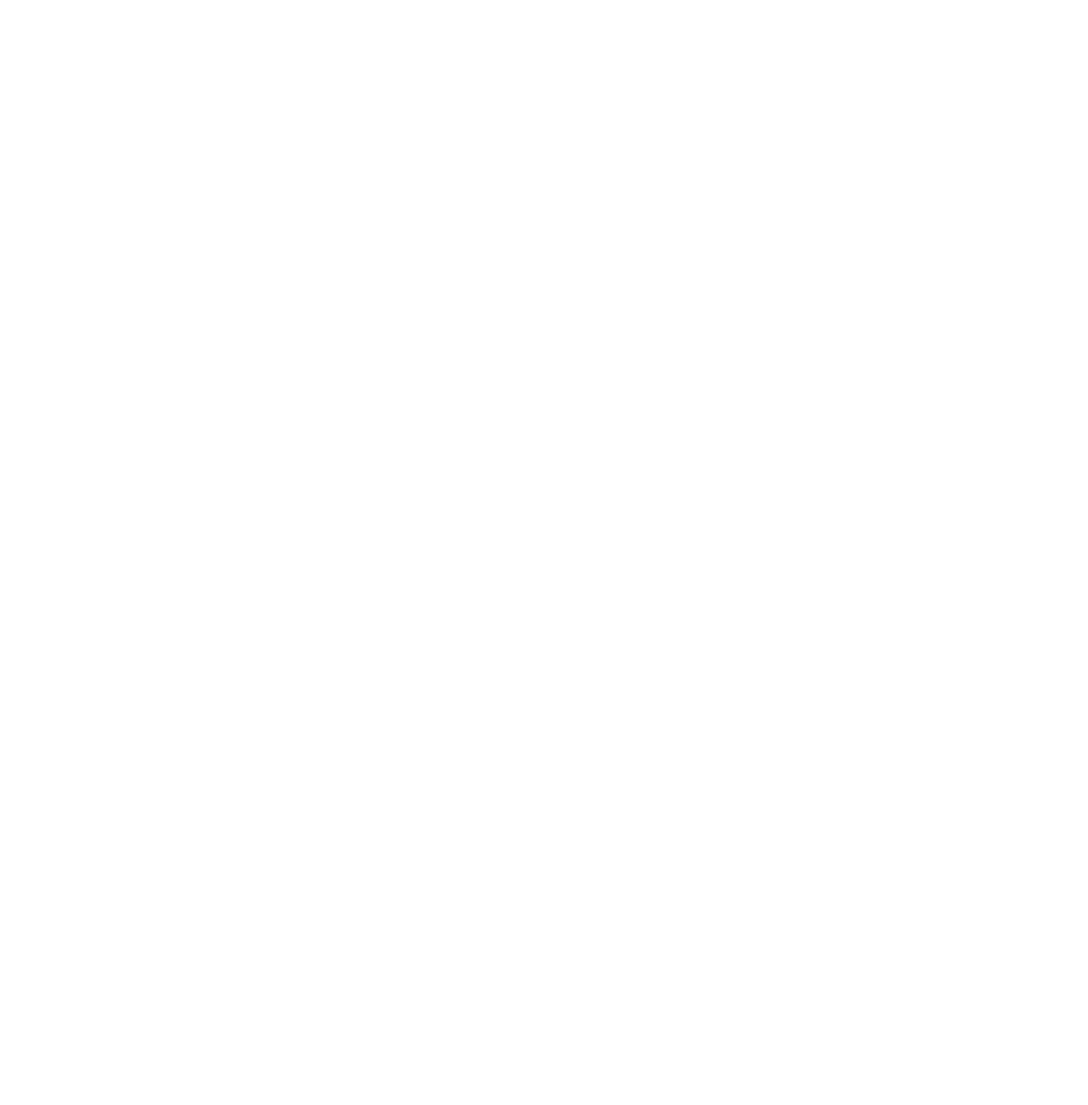
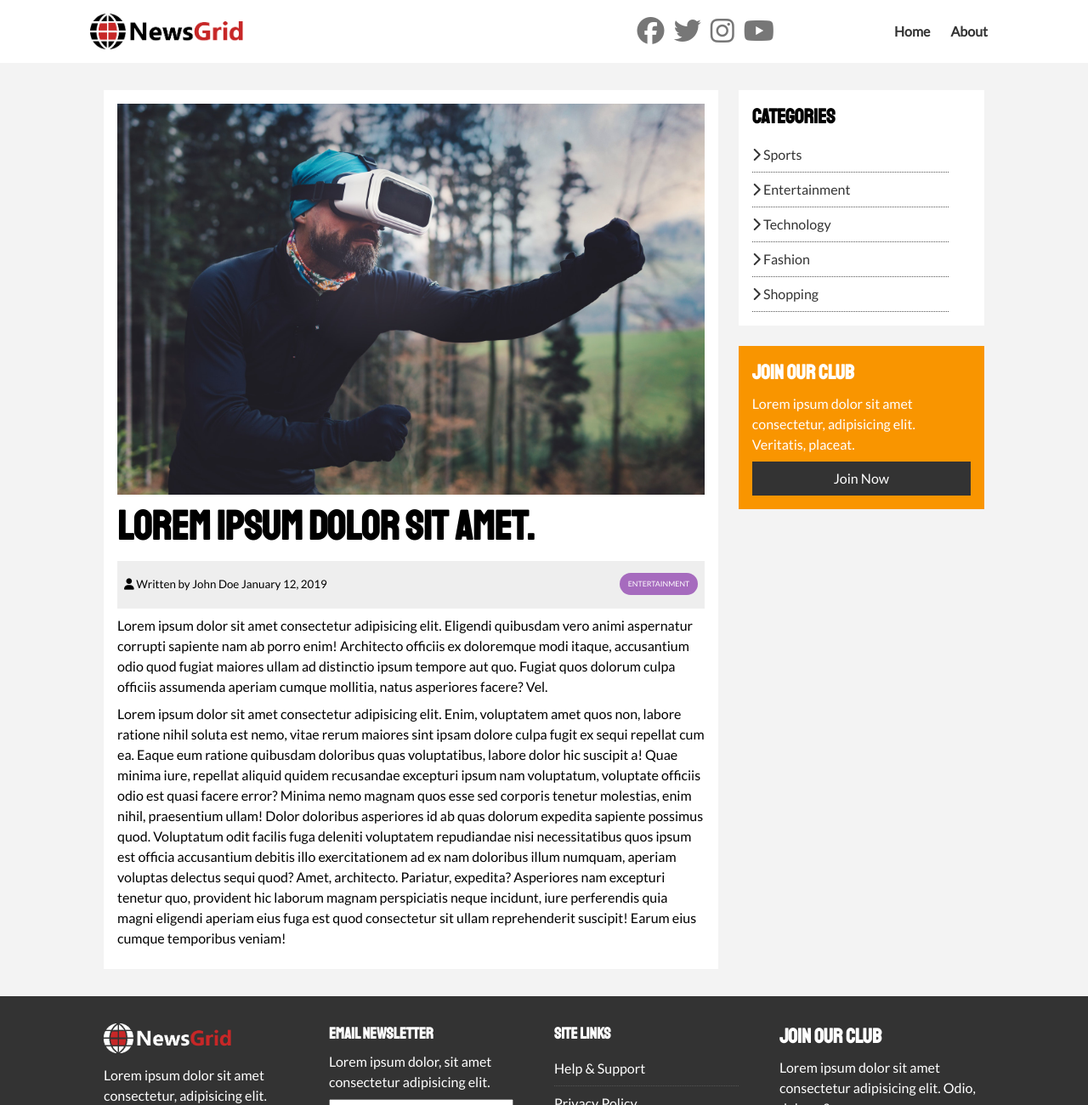
Before and after one commit to DevMike42/NewsGrid-Website, a plain HTML site: page article.html in a window 1280 px wide. Shown: the top 1300 px of the page at 85% size. Before the commit the page ends 800 px from the top, so only its background shows below. Drawn offline with Linux system fonts and the light colour scheme.

Commit message:
Article Page

```diff
--- a/article.html
+++ b/article.html
@@ -0,0 +1,129 @@
+<!DOCTYPE html>
+<html lang="en">
+
+<head>
+  <meta charset="UTF-8">
+  <meta name="viewport" content="width=device-width, initial-scale=1.0">
+  <meta http-equiv="X-UA-Compatible" content="ie=edge">
+  <!-- Font Awesome -->
+  <script src="https://kit.fontawesome.com/1e50ce9b0f.js" crossorigin="anonymous"></script>
+  <!-- Google Fonts -->
+  <link href="https://fonts.googleapis.com/css?family=Lato|Staatliches&display=swap" rel="stylesheet">
+  <!-- Local Stylesheets -->
+  <link rel="stylesheet" href="./css/style.css">
+  <link rel="stylesheet" href="./css/mobile.css" media="screen and (max-width: 768px)">
+  <!-- Favicon -->
+  <link rel="shortcut icon" type="image/x-icon" href="favicon.ico">
+
+
+  <title>NewsGrid | Latest News</title>
+</head>
+
+<body>
+
+  <!-- Navbar -->
+  <nav id="main-nav">
+    <div class="container">
+      <img src="img/logo.png" alt="NewsGrid" class="logo">
+      <div class="social">
+        <a href="http://facebook.com" target="_blank"><i class="fab fa-facebook fa-2x"></i></a>
+        <a href="http://twitter.com" target="_blank"><i class="fab fa-twitter fa-2x"></i></a>
+        <a href="http://instagram.com" target="_blank"><i class="fab fa-instagram fa-2x"></i></a>
+        <a href="http://youtube.com" target="_blank"><i class="fab fa-youtube fa-2x"></i></a>
+      </div>
+      <ul>
+        <li><a href="index.html">Home</a></li>
+        <li><a href="about.html">About</a></li>
+      </ul>
+    </div>
+  </nav>
+
+  <!-- About Page Content -->
+  <section id="article">
+    <div class="container">
+      <div class="page-container">
+        <article class="card">
+          <img src="./img/articles/ent1.jpg" alt="ent1">
+          <h1 class="l-heading">Lorem ipsum dolor sit amet.</h1>
+          <div class="meta">
+            <small>
+              <i class="fas fa-user"></i> Written by John Doe January 12, 2019
+            </small>
+            <div class="category category-ent">Entertainment</div>
+          </div>
+          <p>Lorem ipsum dolor sit amet consectetur adipisicing elit. Eligendi quibusdam vero animi aspernatur corrupti
+            sapiente nam ab porro enim! Architecto officiis ex doloremque modi itaque, accusantium odio quod fugiat
+            maiores ullam ad distinctio ipsum tempore aut quo. Fugiat quos dolorum culpa officiis assumenda aperiam
+            cumque mollitia, natus asperiores facere? Vel.</p>
+          <p>Lorem ipsum dolor sit amet consectetur adipisicing elit. Enim, voluptatem amet quos non, labore ratione
+            nihil soluta est nemo, vitae rerum maiores sint ipsam dolore culpa fugit ex sequi repellat cum ea. Eaque eum
+            ratione quibusdam doloribus quas voluptatibus, labore dolor hic suscipit a! Quae minima iure, repellat
+            aliquid quidem recusandae excepturi ipsum nam voluptatum, voluptate officiis odio est quasi facere error?
+            Minima nemo magnam quos esse sed corporis tenetur molestias, enim nihil, praesentium ullam! Dolor doloribus
+            asperiores id ab quas dolorum expedita sapiente possimus quod. Voluptatum odit facilis fuga deleniti
+            voluptatem repudiandae nisi necessitatibus quos ipsum est officia accusantium debitis illo exercitationem ad
+            ex nam doloribus illum numquam, aperiam voluptas delectus sequi quod? Amet, architecto. Pariatur, expedita?
+            Asperiores nam excepturi tenetur quo, provident hic laborum magnam perspiciatis neque incidunt, iure
+            perferendis quia magni eligendi aperiam eius fuga est quod consectetur sit ullam reprehenderit suscipit!
+            Earum eius cumque temporibus veniam!</p>
+        </article>
+
+        <aside id="categories" class="card">
+          <h2>Categories</h2>
+          <ul class="list">
+            <li><a href="#"><i class="fas fa-chevron-right"></i> Sports</a></li>
+            <li><a href="#"><i class="fas fa-chevron-right"></i> Entertainment</a></li>
+            <li><a href="#"><i class="fas fa-chevron-right"></i> Technology</a></li>
+            <li><a href="#"><i class="fas fa-chevron-right"></i> Fashion</a></li>
+            <li><a href="#"><i class="fas fa-chevron-right"></i> Shopping</a></li>
+          </ul>
+        </aside>
+
+        <aside class="card bg-secondary">
+          <h2>Join Our Club</h2>
+          <p>Lorem ipsum dolor sit amet consectetur, adipisicing elit. Veritatis, placeat.</p>
+          <a href="#" class="btn btn-dark btn-block">Join Now</a>
+        </aside>
+      </div>
+    </div>
+  </section>
+
+  <!-- Footer -->
+  <footer id="main-footer" class="py-2">
+    <div class="container footer-container">
+      <div>
+        <img src="./img/logo_light.png" alt="newsgrid">
+        <p>Lorem ipsum dolor sit amet consectetur, adipisicing elit. Reprehenderit impedit eligendi totam temporibus!
+          Tempora error explicabo eveniet dolorem, voluptatibus odit.</p>
+      </div>
+      <div>
+        <h3>Email Newsletter</h3>
+        <p>Lorem ipsum dolor, sit amet consectetur adipisicing elit.</p>
+        <form>
+          <input type="email" placeholder="Enter Email">
+          <input type="submit" value="Subscribe" class='btn btn-primary'>
+        </form>
+      </div>
+      <div>
+        <h3>Site Links</h3>
+        <ul class="list">
+          <li><a href="#">Help & Support</a></li>
+          <li><a href="#">Privacy Policy</a></li>
+          <li><a href="#">About Us</a></li>
+          <li><a href="#">Contact</a></li>
+        </ul>
+      </div>
+      <div>
+        <h2>Join Our Club</h2>
+        <p>Lorem ipsum dolor sit amet consectetur adipisicing elit. Odio, dolores?</p>
+        <a href="#" class="btn btn-secondary">Join Now</a>
+      </div>
+      <div>
+        <p>Copyright &copy; 2019, All Right Reserved</p>
+      </div>
+    </div>
+  </footer>
+
+</body>
+
+</html>
--- a/css/style.css
+++ b/css/style.css
@@ -132,6 +132,10 @@ h1, h2, h3, h4, h5 , h6 {
 .p-2 { padding: 2rem; }
 .p-3 { padding: 3rem; }
 
+.l-heading {
+  font-size: 3rem;
+}
+
 .list li {
   padding: 0.5rem 0;
   border-bottom: #555 dotted 1px;
@@ -257,6 +261,19 @@ h1, h2, h3, h4, h5 , h6 {
   grid-column: 2 / span 2;
 }
 
+/* Article */
+#article .meta {
+  display: flex;
+  justify-content: space-between;
+  align-items: center;
+  background: #eee;
+  padding: 0.5rem;
+}
+
+#article .meta .category {
+  margin-top: 0.4rem;
+}
+
 /* Footer */
 #main-footer {
   background: var(--dark-color);
```
Also changed, not shown: about.html (+1 -0 lines).
